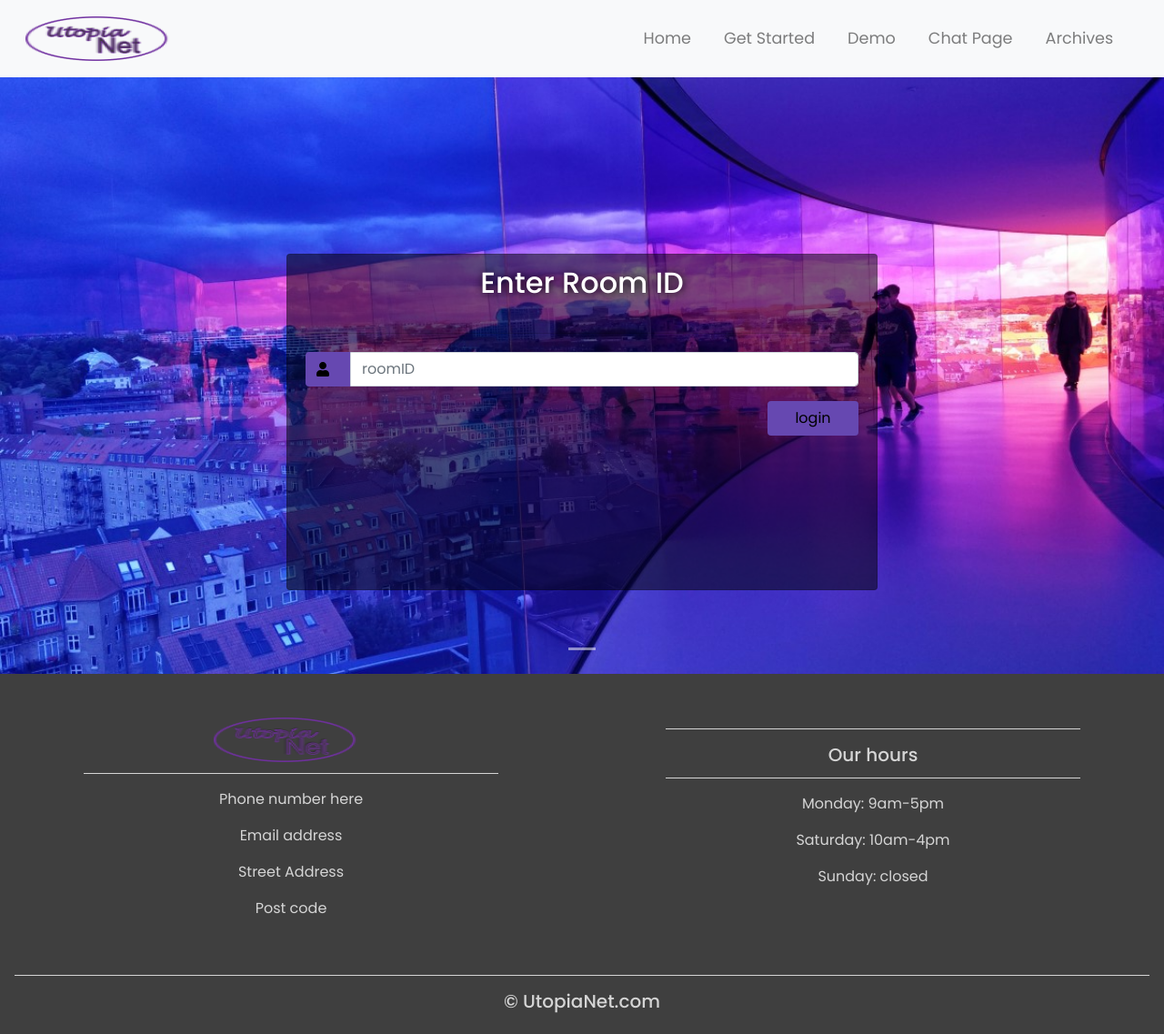
After one commit to salma1230/UtopiaNetProj, a PHP site: page /chats/roomID.php in a window 1280 px wide. The commit adds this page. Shown: the whole page at 91% size. Run offline with PHP 8.4, Linux system fonts and the light colour scheme; some libraries are stand-ins or nearby versions; some web fonts are replaced.

Commit message:
Room Id added Students must enter room ID before accessing the chatpage Allows for mutliple teachers - one page for each subject/module 1 RoomID has been assigned to each 'teacher' user

```diff
--- a/chats/chat.inc.php
+++ b/chats/chat.inc.php
@@ -2,24 +2,26 @@
 
 function setComments($conn){
   if(isset($_POST['commentSubmit'])){
+$room = $_SESSION['roomID'];
 $message_title = "Question/feedback:";
 $uid = $_POST['uid'];
 $date = $_POST['date'];
 $message = $_POST['message'];
 $votes = 0;
 $message_with_title = $message_title . ' '. $message;
-
-$sql = "INSERT INTO chat (uid, date, message, votes)
- VALUES ('$uid', '$date', '$message_with_title', '$votes')";
+$sql = "INSERT INTO chat (uid, date, message, votes, roomID)
+ VALUES ('$uid', '$date', '$message_with_title', '$votes', '$room')";
 
 $result = $conn->query($sql);
   }
 }
 
 function getComments($conn){
+$room = $_SESSION['roomID'];
+
 $limit = 7;
 
-$page_query = "SELECT * FROM chat";
+$page_query = "SELECT * FROM chat WHERE roomID = '$room'";
 $page_result = $conn->query($page_query);
 $number_of_results = mysqli_num_rows($page_result);
 $number_of_pages = ceil($number_of_results/$limit);
@@ -33,20 +35,22 @@ $page = $_GET['page'];
 
 $start_limit = ($page-1)*$limit;
 
+
+
 if(isset($_POST['dateEarliest'])){
-    $sql = "SELECT * FROM chat ORDER BY date DESC LIMIT " . $start_limit . ',' . $limit;
+    $sql = "SELECT * FROM chat WHERE roomID = '$room' ORDER BY date DESC LIMIT " . $start_limit . ',' . $limit;
     $result = $conn->query($sql);
   }
   elseif(isset($_POST['dateLatest'])){
-      $sql = "SELECT * FROM chat ORDER BY date ASC LIMIT " . $start_limit . ',' . $limit;
+      $sql = "SELECT * FROM chat WHERE roomID = '$room' ORDER BY date ASC LIMIT " . $start_limit . ',' . $limit;
       $result = $conn->query($sql);
     }
   elseif(isset($_POST['vote'])){
-        $sql = "SELECT * FROM chat ORDER BY votes DESC LIMIT " . $start_limit . ',' . $limit;
+        $sql = "SELECT * FROM chat WHERE roomID = '$room' ORDER BY votes DESC LIMIT " . $start_limit . ',' . $limit;
         $result = $conn->query($sql);
       }
   else{
-    $sql = "SELECT * FROM chat ORDER BY date DESC LIMIT " . $start_limit . ',' . $limit;
+    $sql = "SELECT * FROM chat WHERE roomID = '$room' ORDER BY date DESC LIMIT " . $start_limit . ',' . $limit;
     $result = $conn->query($sql);
   }
 
@@ -108,8 +112,8 @@ echo '
 
 function getArchives($conn){
     $limit = 7;
-
-    $page_query = "SELECT * FROM archives";
+    $room = $_SESSION['roomID'];
+    $page_query = "SELECT * FROM archives WHERE roomID = '$room'";
     $page_result = $conn->query($page_query);
     $number_of_results = mysqli_num_rows($page_result);
     $number_of_pages = ceil($number_of_results/$limit);
@@ -123,19 +127,19 @@ function getArchives($conn){
     $start_limit = ($page-1)*$limit;
 
     if(isset($_POST['dateEarliest'])){
-        $sql = "SELECT * FROM archives ORDER BY date DESC LIMIT " . $start_limit . ',' . $limit;
+        $sql = "SELECT * FROM archives WHERE roomID = '$room' ORDER BY date DESC LIMIT " . $start_limit . ',' . $limit;
         $result = $conn->query($sql);
       }
       elseif(isset($_POST['dateLatest'])){
-          $sql = "SELECT * FROM archives ORDER BY date ASC LIMIT " . $start_limit . ',' . $limit;
+          $sql = "SELECT * FROM archives WHERE roomID = '$room' ORDER BY date ASC LIMIT " . $start_limit . ',' . $limit;
           $result = $conn->query($sql);
         }
       elseif(isset($_POST['vote'])){
-            $sql = "SELECT * FROM archives ORDER BY votes DESC LIMIT " . $start_limit . ',' . $limit;
+            $sql = "SELECT * FROM archives WHERE roomID = '$room' ORDER BY votes DESC LIMIT " . $start_limit . ',' . $limit;
             $result = $conn->query($sql);
           }
       else{
-        $sql = "SELECT * FROM archives ORDER BY date DESC LIMIT " . $start_limit . ',' . $limit;
+        $sql = "SELECT * FROM archives WHERE roomID = '$room' ORDER BY date DESC LIMIT " . $start_limit . ',' . $limit;
         $result = $conn->query($sql);
       }
 
--- a/chats/header.php
+++ b/chats/header.php
@@ -26,7 +26,7 @@ echo "<nav class='navbar navbar-expand-md navbar-light bg-light fixed-top'>
 		 <a class='nav-link' href='#Philosophy'>Philosophy</a>
 	 </li>
    <li class='nav-item'>
-    <a class='nav-link' href='chats/chats.php'>Chat Page</a>
+    <a class='nav-link' href='chats/roomID.php'>Chat Page</a>
   </li>
   <li class='nav-item'>
    <a class='nav-link' href='chats/teacherLogin.php'>Teacher Login</a>
--- a/chats/login.inc.php
+++ b/chats/login.inc.php
@@ -1,4 +1,5 @@
 <?php
+$username = "" ;
 
 function getlogin($conn){
 if(isset($_POST['loginSubmit'])){
@@ -8,15 +9,16 @@ echo "You are already logged in. Please Log Out first";
 echo "You are not logged in";
 $username = $_POST['username'];
 $pwd = $_POST['password'];
-
 $sql = "SELECT * FROM users WHERE username = '$username'";
 $result = $conn->query($sql);
 if(mysqli_num_rows($result) > 0){
     if($row = $result->fetch_assoc()){
     $pwd_hash = password_verify($pwd, $row['password']);
-      if($pwd_hash == true){
+    $roomID = $row['roomID'];
+    $_SESSION['roomID'] = $roomID;
+    if($pwd_hash == true){
     $_SESSION['id'] = $row['id'];
-    header("Location: chats.php?loginsuccess");
+    header("Location: chats.php?loginsuccess$roomID");
   }
 }
 }
@@ -41,14 +43,55 @@ function reg($conn){
 if(isset($_POST['loginSubmit'])){
   $username = $_POST['username'];
   $pwd = $_POST['password'];
+  $roomID = readable_random_string();
   $pwd_hash = password_hash($pwd, PASSWORD_DEFAULT);
-  $sql = "INSERT INTO users(username, password) VALUES('$username', '$pwd_hash')";
+  $sql = "INSERT INTO users(username, password, roomID) VALUES('$username', '$pwd_hash', '$roomID')";
   $result = $conn->query($sql);
 }
 else{}
 }
 
+/**
+ * Generates human-readable string.
+ *
+ * param string $length Desired length of random string.
+ *
+ * retuen string Random string.
+ */
+function readable_random_string($length = 6)
+{
+    $string = '';
+    $vowels = array("a","e","i","o","u");
+    $consonants = array(
+        'b', 'c', 'd', 'f', 'g', 'h', 'j', 'k', 'l', 'm',
+        'n', 'p', 'r', 's', 't', 'v', 'w', 'x', 'y', 'z'
+    );
 
+    $max = $length / 2;
+    for ($i = 1; $i <= $max; $i++)
+    {
+        $string .= $consonants[rand(0,19)];
+        $string .= $vowels[rand(0,4)];
+    }
 
+    return $string;
+}
+
+function validRoom($conn){
+
+  if(isset($_POST['roomIDSubmit'])){
+$roomID = $_POST['roomID'];
+$sql = "SELECT * FROM users WHERE roomID = '$roomID'";
+$result = $conn->query($sql);
+if(mysqli_num_rows($result)){
+    $_SESSION['roomID'] = $roomID;
+    header("Location: chats.php?$roomID");
+}
+else{
+  echo "<p>This roomID does not exist. Please try again.</p>";
+}
+
+}
+}
 
 ?>
--- /dev/null
+++ b/chats/roomID.php
@@ -0,0 +1,99 @@
+<?php
+date_default_timezone_set('Europe/London');
+include 'dbh.inc.php';
+include 'chat.inc.php';
+include 'login.inc.php';
+//server keeps the session data for 3 hours
+ini_set('session.gc_maxlifetime', 10800);
+session_start();
+ ?>
+
+ <!DOCTYPE html>
+ <html lang="en" dir="ltr">
+   <head>
+     <meta charset="utf-8">
+     <meta name="viewport" content="width=device-width, initial-scale=1">
+     <title>Chatwall</title>
+  <?php include('scripts.php'); ?>
+     <link href="style3.css" rel="stylesheet">
+   </head>
+
+
+   <body>
+     <!-- Navigation Needs updating -->
+<?php include('navbar.php'); ?>
+      <li class="nav-item">
+        <a class="nav-link" href="chats.php">Chat Page</a>
+      </li>
+     <li class="nav-item">
+      <a class="nav-link" href="archive.php">Archives</a>
+    </li>
+       <?php
+
+     if(isset($_SESSION['id'])){
+     echo"<form method= 'POST' action= '".userLogout()."'>
+     <button  class='btn btn-light' type='submit' name='logoutSubmit'>Log Out</button>
+     </form>";
+     }else{
+     }
+         ?>
+      </ul>
+     </div>
+
+      </div>
+     </nav>
+
+     <!--- Image Slider -->
+     <div id="slides" class ="carousel slide" data-ride="carousel">
+     	<ul class="carousel-indicators">
+     		<li data-target="#slides" data-slide-to="0"></li>
+
+     </ul>
+     <div class="carousel-inner">
+     	<div class="carousel-item active">
+     		<img src="../img/background7.png">
+     		<div class="carousel-caption">
+          <div class="container">
+
+
+<!--RoomID Section-->
+  	<div class="d-flex justify-content-center h-100">
+  		<div class="card">
+  			<div class="card-header">
+  				<h3>Enter Room ID</h3>
+
+  			</div>
+  			<div class="card-body">
+          <?php
+  	echo"	<form method='POST' action= '".validRoom($conn)."'>
+  					<div class='input-group form-group'>
+  						<div class='input-group-prepend'>
+  							<span class='input-group-text'><i class='fas fa-user'></i></span>
+  						</div>
+  						<input type='text' class='form-control' name='roomID' placeholder='roomID'>
+  					</div>
+          	<div class='form-group'>
+  						<input type='submit' value='login' name='roomIDSubmit' class='btn float-right login_btn'>
+  					</div>
+  				</form>";
+          ?>
+  			</div>
+      </div>
+	</div>
+
+
+     	</div>
+     </div>
+   </div>
+    </div>
+     </div>
+
+
+
+
+
+     <!--- Footer -->
+<?php include('footer1.php') ?>
+
+ </body>
+  </html>
--- a/index.php
+++ b/index.php
@@ -39,7 +39,7 @@ session_start();
 		 <h1 class="display-2">UtopiaNet</h1>
 		 <h3>Helping students help each other</h3>
 		 <button type="button" class="btn btn-outline-light btn-lg" onclick="location.href='chats/teacherLogin.php'">Teacher Login</button>
-		 <button type="button" class="btn btn-primary btn-lg"  onclick="location.href='chats/chats.php'">Chat Page</button>
+		 <button type="button" class="btn btn-primary btn-lg"  onclick="location.href='chats/roomID.php'">Chat Page</button>
 	 </div>
  </div>
 </div>
```
Also changed, not shown: chats/chattablesql.sql (+9 -3 lines).
